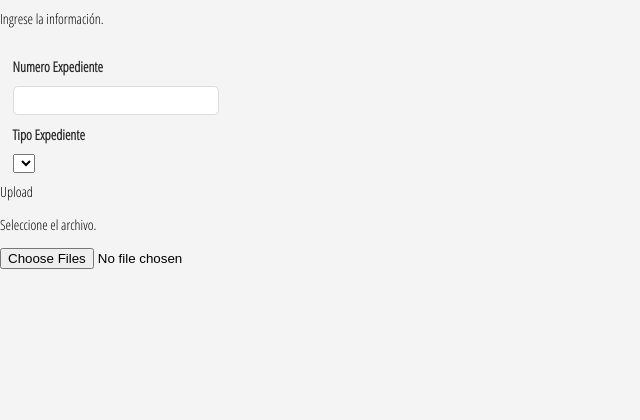
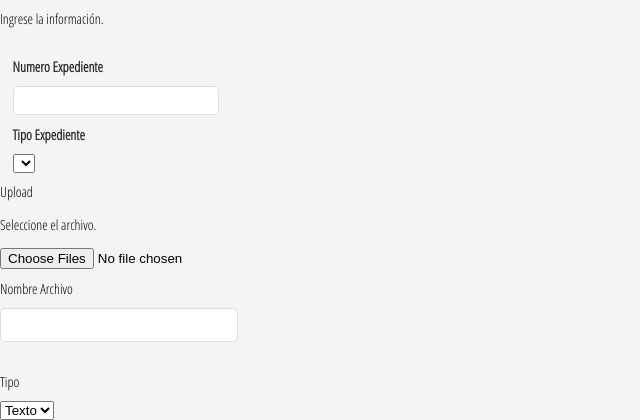
Before and after one commit to yitec/XPD, a PHP site: page /expedientes.php in a window 1280 px wide. Shown: the part 601-1021 px from the top of the page, without its empty margins (0-640 px from the left). Before the commit the page ends 870 px from the top, so only its background shows below. Run offline with PHP 8.4, Linux system fonts and the light colour scheme; the visitor is signed in with stand-in values (Sample User, id 1); data that the repository does not hold is empty; some libraries are stand-ins or nearby versions.

Commit message:
update expedientes

```diff
--- a/css/general.css
+++ b/css/general.css
@@ -360,6 +360,12 @@ h2{
   margin-top: 10px;
 }
 
+.resultados{
+ margin-top: 10px;
+ color: #32c01b;
+ font-weight: bold;
+}
+
 .labels{
   font-size: 14px;
   font-weight: bold;
--- a/expedientes.php
+++ b/expedientes.php
@@ -111,6 +111,10 @@ conectar();
   <p class="validateTips">Seleccione el archivo.</p>
     <input id="fileupload" type="file" name="files[]" data-url="server/php/" multiple>
     <div id="progress"></div>
+    <div class="separacion"><span>Nombre Archivo</span></div>
+    <div class="separacion"><span><input type="text" class="inputbox"></span></div>
+    <div class="separacion"><span>Tipo</span></div>
+    <div class="separacion"><span><select id="cmb_tipo"class="combo"><option value="1">Texto</option><option value="2">Pdf</option><option value="3">video</option></span></div>
   </div>
 
 
--- a/includes/Scripts_Expedientes.js
+++ b/includes/Scripts_Expedientes.js
@@ -1,6 +1,7 @@
 $(document).ready(function(){
 
 	var allFields = $( [] ).add( txt_numero );
+  var archivo;
 
 /***************************************Dialog Form Crear Expediente*************************************************************/
     $( "#dialog-form" ).dialog({
@@ -127,22 +128,44 @@ $(function () {
     $('#fileupload').fileupload({
         dataType: 'json',
         add: function (e, data) {
-            $('#progress').html('Subiendo');
+            $('#progress').html('<div class="resultados">Subiendo</div>');
             //data.context = $('<p/>').text('Uploading...').appendTo('progress');
             data.submit();
         },
         done: function (e, data) {
-          $('#progress').html('Listo');
+
           var dataJson = eval(data);
-          alert (dataJson.disabled);
-          alert (dataJson.dataType);
           var dataFile = eval(dataJson.files);
-          alert(dataFile.name);
+          $('#progress').html('<div class="resultados">Subido'+dataFile[0].name+' </div>');
+          archivo=dataFile[0].name;
+
         }
     });
 });
 
 
+/********************************************Guarda archivo*****************************************************************/
+/**********************************************
+Accion:Guarda el detalle del archivo en la base de datos
+Parametros:
+Ivocación:Funcion subir archivo
+/**********************************************/
+function guarda_archivo(){
+  var parametros=archivo+","+$("#cmb_tipo").val();
+  $ajax({ data: 'metodo=guarda_archivo&'+parametros.
+    type: "POST",
+    dataType: "json",
+    url: "../operaciones/Clase_Expedientes.php",
+    success: function (data){
+
+    }
+
+  }
+
+  );
+
+
+}
 
 
 })// Document ready Final
```
Also changed, not shown: operaciones/Clase_Expedientes.php (+4 -6 lines), server/php/files/thumbnail/1280-800-9134 (1).jpg (added), server/php/files/thumbnail/1280-800-9134 (10).jpg (added), server/php/files/thumbnail/1280-800-9134 (2).jpg (added), server/php/files/thumbnail/1280-800-9134 (3).jpg (added), server/php/files/thumbnail/1280-800-9134 (4).jpg (added), server/php/files/thumbnail/1280-800-9134 (5).jpg (added), server/php/files/thumbnail/1280-800-9134 (6).jpg (added), server/php/files/thumbnail/1280-800-9134 (7).jpg (added), server/php/files/thumbnail/1280-800-9134 (8).jpg (added), server/php/files/thumbnail/1280-800-9134 (9).jpg (added), server/php/files/thumbnail/1280-800-9134.jpg (added).
